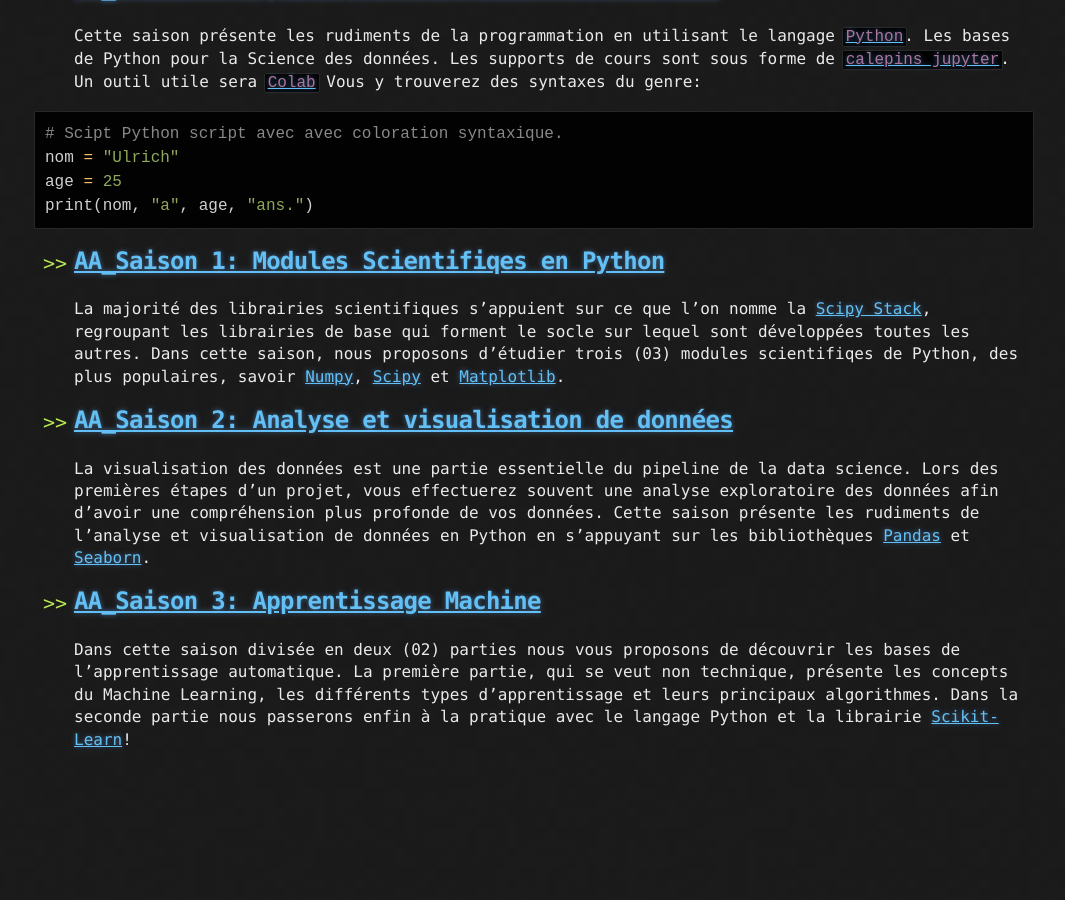
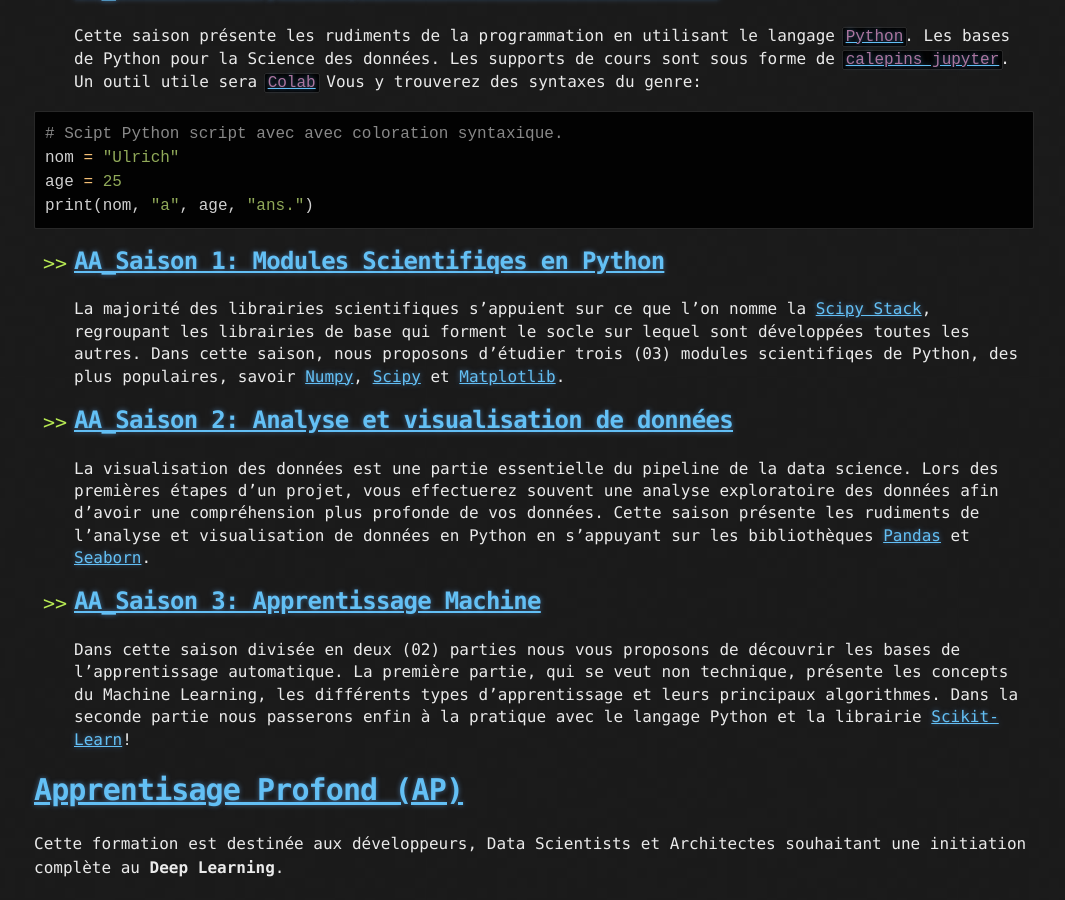
Before and after one commit to ai-technipreneurs/Nos-Formations-AI, a Jekyll site: the page built from index.md, in a window 1280 px wide and 900 px high, scrolled down 687 px. Shown: the whole window, without its empty margins (106-1171 px from the left). Built offline with Jekyll 4.4.1, drawn with Linux system fonts in a browser that asks for light colours; before the commit the page ends 1458 px from its top, so only the background shows below that.

Commit message:
Update index.md

```diff
--- a/index.md
+++ b/index.md
@@ -39,3 +39,7 @@
 
 * ## <b><a href="url">AA_Saison 3: Apprentissage Machine</a></b>
   Dans cette saison divisée en deux (02) parties nous vous proposons de découvrir les bases de l'apprentissage automatique. La première partie, qui se veut non technique, présente les concepts du Machine Learning, les différents types d'apprentissage et leurs principaux algorithmes. Dans la seconde partie nous passerons enfin à la pratique avec le langage Python et la librairie [Scikit-Learn](https://scikit-learn.org/stable/)!
+
+
+# <b><a href="url">Apprentisage Profond (AP)</a></b>
+Cette formation est destinée aux développeurs, Data Scientists et Architectes souhaitant une initiation complète au **Deep Learning**.
```
